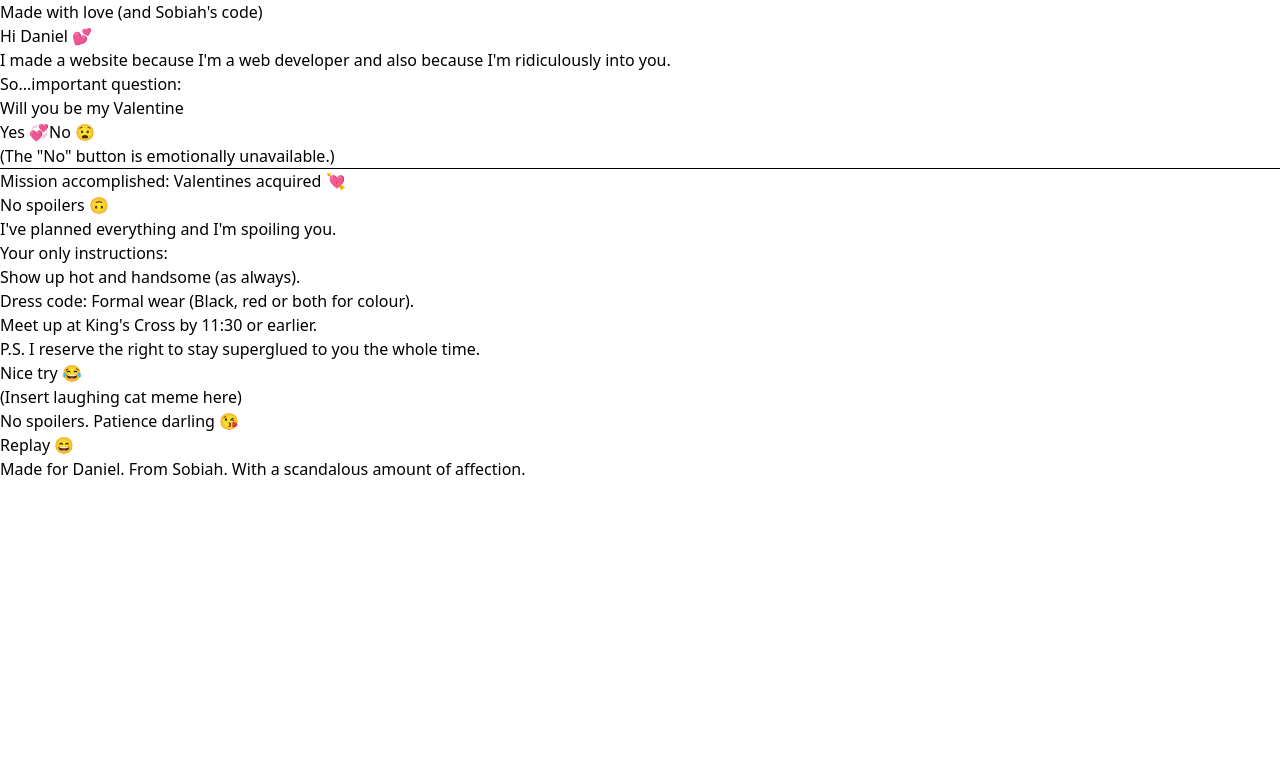
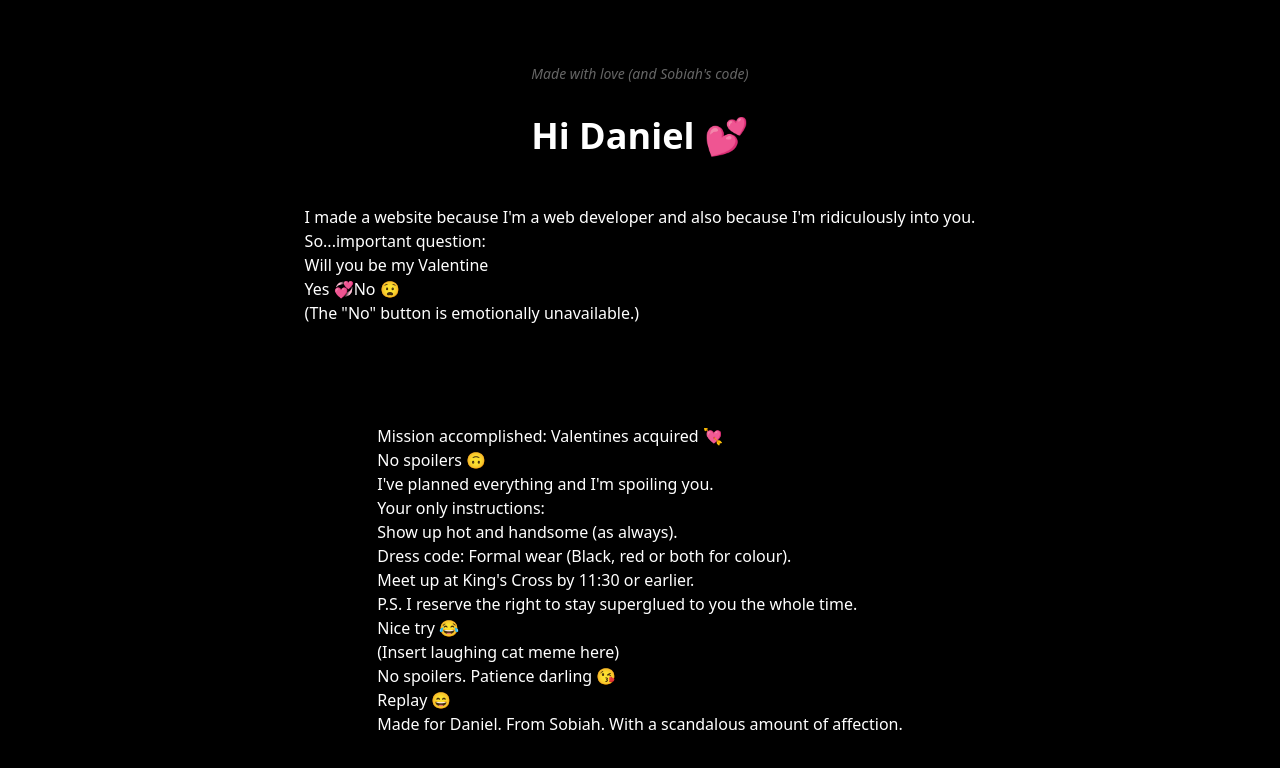
Before and after one commit to SobiahSelvarajah/ss-be-my-valentine, a Next.js app: page / in a window 1280 px wide. Shown: the top 768 px of the page. Built offline with nearby package versions, Linux system fonts and the light colour scheme.

Commit message:
page.js: required styling and functionality added to header section

```diff
--- a/src/app/page.js
+++ b/src/app/page.js
@@ -1,15 +1,28 @@
+"use client";
+
+import { useState } from "react";
 
 
 export default function Page() {
+
+  const boyfriendName = "Daniel";
+  const girlfriendName = "Sobiah";
+
   return(
-    <main>
+    <main className="min-h-screen grid place-items-center px-6 py-10 bg-black text-white">
 
       {/* ======================================== */}
       {/*              HEADER / INTRO              */}
       {/* ======================================== */}
-      <header>
-        <p>Made with love (and Sobiah's code)</p>
-        <h1>Hi Daniel 💕</h1>
+      <header
+        className="w-full max-w-xl text-center space-y-8"
+      >
+        <p className="text-sm italic text-white/40">
+          Made with love (and {girlfriendName}'s code)
+        </p>
+        <h1 className="text-3xl sm:text-4xl font-semibold">
+          Hi {boyfriendName} 💕
+        </h1>
       </header>
 
       {/* ======================================== */}
```
